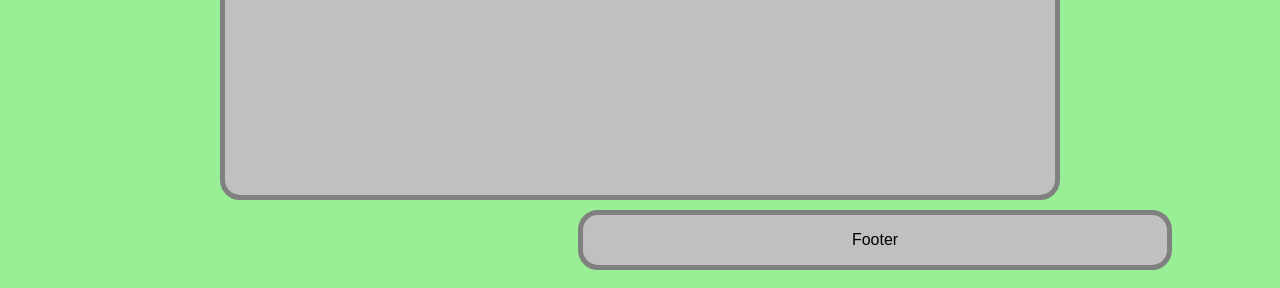
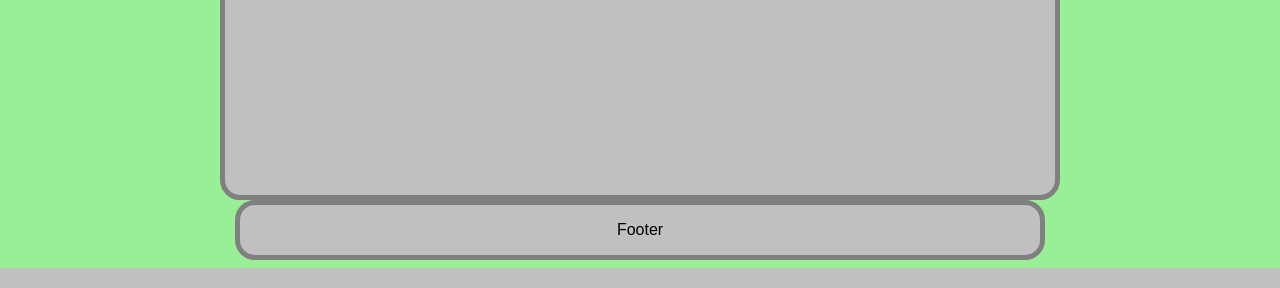
Before and after one commit to Roopegp/roopegp.github.io, a PHP site: page / in a window 1280 px wide. Shown: the part 1430-1718 px from the top of the page. Run offline with PHP 8.4, Linux system fonts and the light colour scheme.

Commit message:
Update style.css

```diff
--- a/css/style.css
+++ b/css/style.css
@@ -84,18 +84,15 @@
 animation-iteration-count:infinite;
 animation-direction:alternate;
 }
-.flex {
-	display:flex;
-	justify-content:center;
-}
+
 footer {
-
+margin:0 auto;
 border: 5px solid gray;
 border-radius: 20px;
 text-align:center;
 width:800px;
 background-color:#c0c0c0;
-margin:10px 100px 10px 570px;
+
 }
 @keyframes buttonCol {
   from {background-color:lightBlue;}
```
